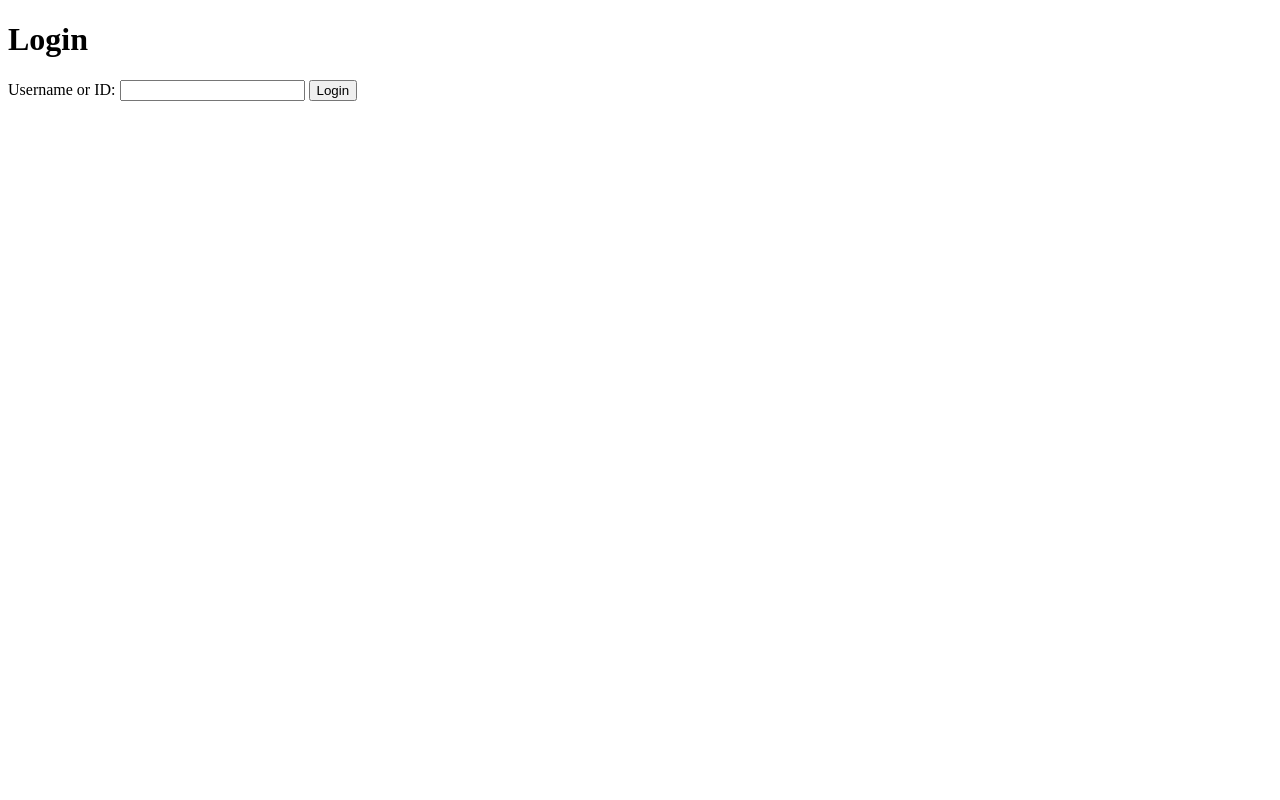
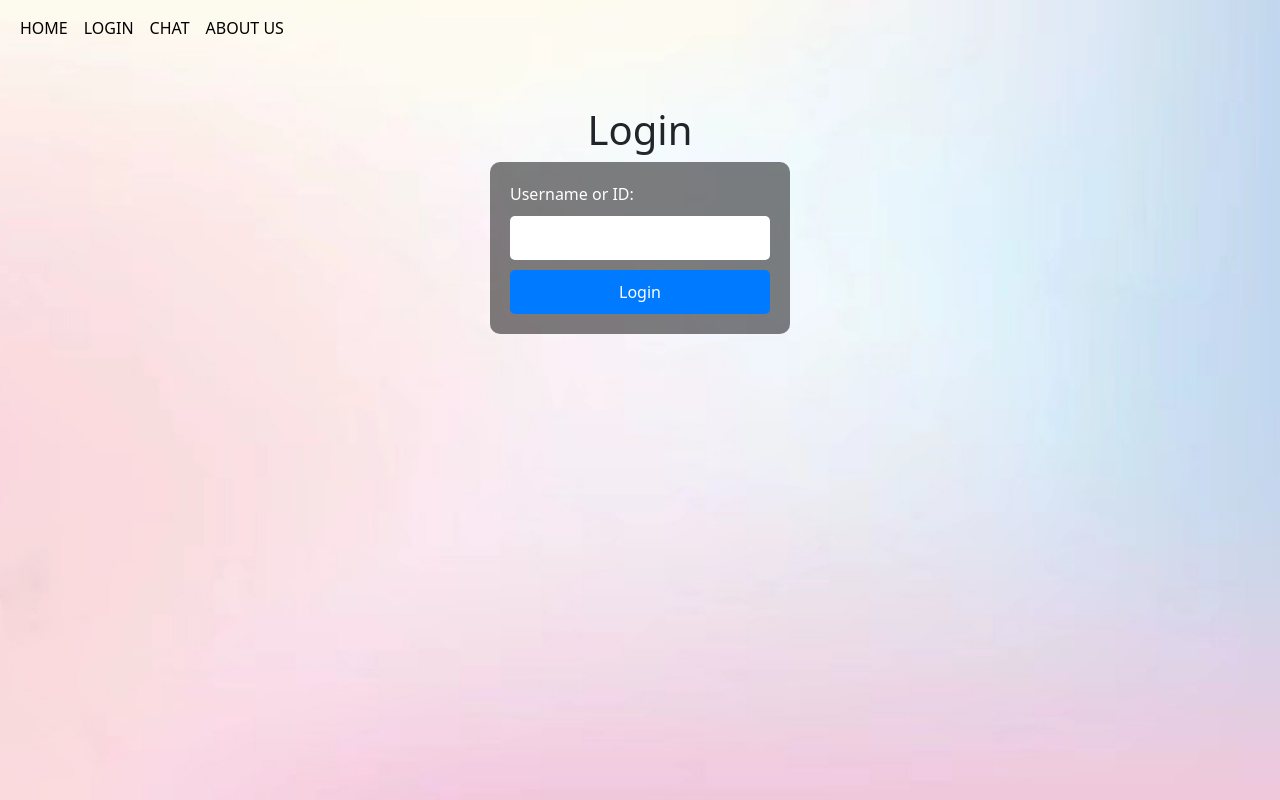
Before and after one commit to rz871256465/ca4, a website: page public/login.html in a window 1280 px wide. Drawn offline with nearby package versions, Linux system fonts and the light colour scheme.

Commit message:
add login.css

```diff
--- /dev/null
+++ b/public/css/login.css
@@ -0,0 +1,62 @@
+body {
+      background-repeat: no-repeat;
+      background-size: 100% 100%;
+      background-attachment: fixed;
+      display: flex;
+      flex-direction: column;
+      height: 100vh;
+      margin: 0;
+    }
+
+    .navbar {
+      margin: 0;
+      background-color: transparent !important;
+    }
+
+    .navbar-nav .nav-link {
+      color: black !important;
+    }
+
+    /* css/login.css */
+
+
+
+    h1 {
+        text-align: center;
+        margin-top: 50px; /* 修改标题上边距 */
+    }
+
+    #loginForm {
+        max-width: 300px;
+        margin: 0 auto;
+        padding: 20px;
+        background: rgba(0, 0, 0, 0.5); /* 添加半透明背景 */
+        border-radius: 10px; /* 添加圆角边框 */
+        box-shadow: 0px 0px 10px 2px rgba(255, 255, 255, 0.2); /* 添加阴影效果 */
+    }
+
+    label {
+        color: white; /* 修改标签文本颜色为白色 */
+    }
+
+    input[type="text"] {
+        width: 100%;
+        padding: 10px;
+        margin: 10px 0;
+        border: none;
+        border-radius: 5px;
+    }
+
+    button[type="submit"] {
+        width: 100%;
+        padding: 10px;
+        background-color: #007BFF; /* 修改按钮背景颜色 */
+        color: white;
+        border: none;
+        border-radius: 5px;
+        cursor: pointer;
+    }
+
+    button[type="submit"]:hover {
+        background-color: #0056b3; /* 修改按钮悬停时的背景颜色 */
+    }
--- a/public/login.html
+++ b/public/login.html
@@ -4,7 +4,32 @@
     <meta charset="UTF-8">
     <title>Login</title>
 </head>
-<body>
+<link href="https://cdn.jsdelivr.net/npm/bootstrap@5.3.1/dist/css/bootstrap.min.css" rel="stylesheet">
+<script src="https://cdn.jsdelivr.net/npm/bootstrap@5.3.1/dist/js/bootstrap.bundle.min.js"></script>
+<link rel="stylesheet" href="css/login.css">
+<body style="background-image: url('/img/blackground.jpg');">
+
+    <nav class="navbar navbar-expand-sm bg-light">
+            <div class="container-fluid">
+                <ul class="navbar-nav">
+                <li class="nav-item">
+                    <a class="nav-link" href="/">HOME</a>
+                </li>
+                <li class="nav-item">
+                    <a class="nav-link" href="/login.html">LOGIN</a>
+                </li>
+                <li class="nav-item">
+                    <a class="nav-link" href="#">CHAT</a>
+                </li>
+                <li class="nav-item">
+                    <a class="nav-link" href="#">ABOUT US</a>
+                </li>
+                </ul>
+            </div>
+        </nav>
+
+
+
     <h1>Login</h1>
     <form id="loginForm">
         <label for="username">Username or ID:</label>
```
Also changed, not shown: public/index.html (+2 -2 lines).
